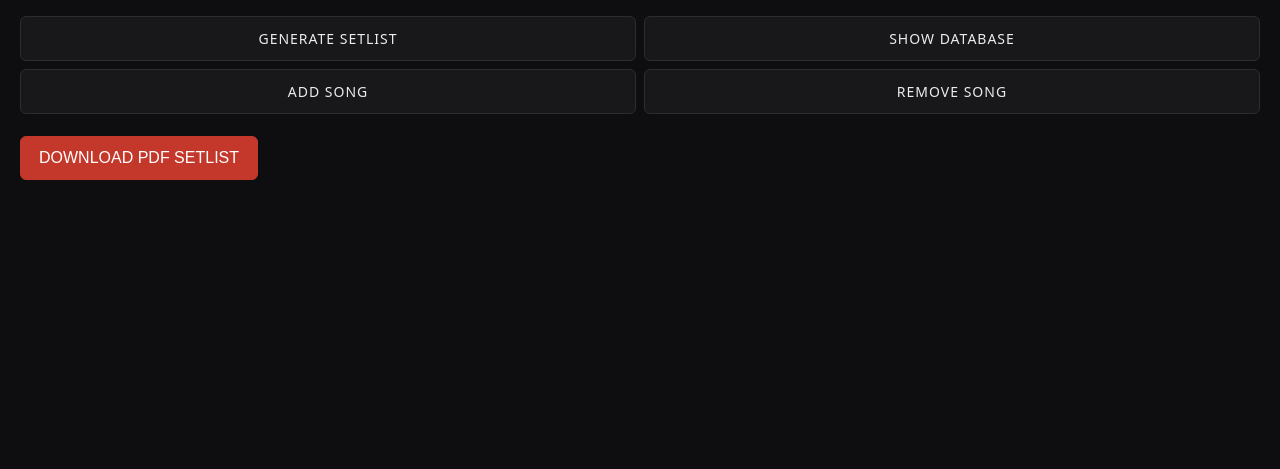
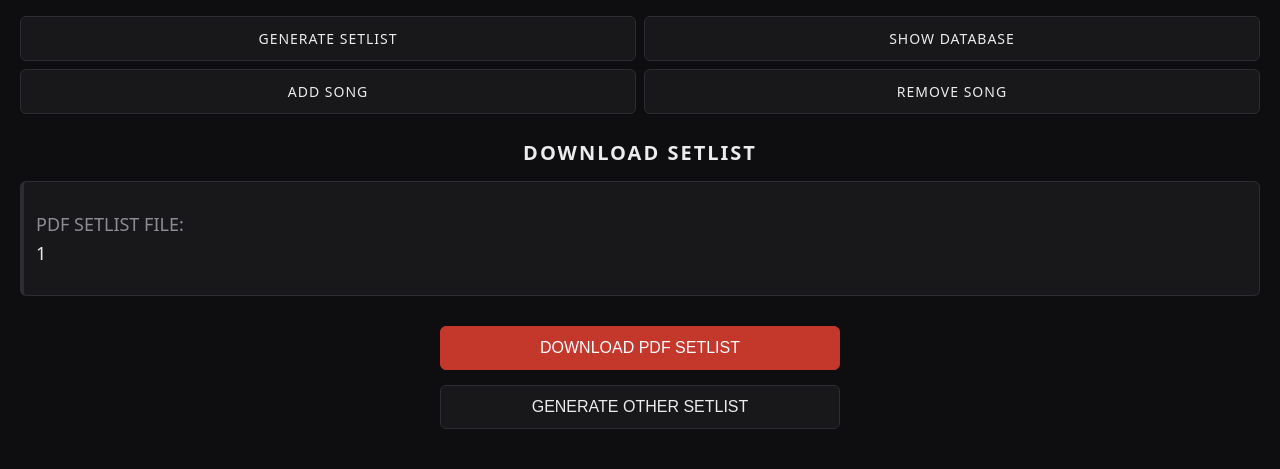
Before and after one commit to lukaszgibas96/setlist-generator, a Flask app: page /generate_setlist/download in a window 1280 px wide. Shown: the part 488-957 px from the top of the page. Before the commit the page ends 668 px from the top, so only its background shows below. Run offline with Flask 3, Linux system fonts and the light colour scheme; the visitor is signed in with stand-in values (Sample User, id 1); parts of the project's set-up code (start-up, migrations or seed data) failed here and were passed over.

Commit message:
Add download page, cancel flow and per-key session cleanup
- Download page: file name card, download and generate-other buttons
- Confirm-remove: cancel with flash message, fallback for unknown action
- "Generate other setlist" clears date, place and pdf from the session
- Setlist duration shown as a card on the create-setlist page
- Error messages use class="error"

```diff
--- a/app.py
+++ b/app.py
@@ -121,6 +121,8 @@ def confirm_remove_song(number):
         elif action == "cancel":
             flash('Removal cancelled', "warning")
             return redirect("/songs")
+        else:
+            return render_template("remove_confirm.html", number= number, title= song["title"])
 @app.route("/generate_setlist/get_event_details", methods =["GET", "POST"])
 def get_event_details():
     if request.method == "POST":
@@ -229,7 +231,7 @@ def create_setlist():
                                 bis
                                 )
             session["pdf"] = file_name
-            flash("Setlist successfuly generated and saved!", "success")
+            flash("Setlist successfully generated!", "success")
             return redirect("/generate_setlist/download")
         elif action == "add_row":
             setlist.append("")
@@ -284,14 +286,22 @@ def download_pdf():
         return redirect("/generate_setlist/get_event_details")
     file_name = session["pdf"]
     if request.method == "GET":
-        return render_template("download_pdf.html")
+        return render_template("download_pdf.html",file_name=file_name)
     if request.method == "POST":
-        return send_from_directory("output",
+        action = request.form["action"]
+        if action == "download":
+            return send_from_directory("output",
                                     file_name,
                                     as_attachment = True
                                     )
+        elif action == "generate_other_setlist":
+            session.pop("date",None)
+            session.pop("place",None)
+            session.pop("pdf", None)
+            return redirect("/generate_setlist/get_event_details")
 
-
+        else:
+            return redirect("/generate_setlist/download")
 # ----------------- auxiliary functions -----------------
 
 def find_song_row_by_number(number,database):
--- a/static/style.css
+++ b/static/style.css
@@ -129,6 +129,48 @@ input:focus{
     border-color: var(--accent);
 }
 
+.info_label{
+    display:block;
+    border: thin solid var(--border);
+    border-radius: var(--radius);
+    padding: 12px;
+    margin: 0 0 30px 0;
+    border-left: 4px solid var(--success);
+    background-color: var(--surface);
+    color: var(--muted);
+    text-transform: uppercase;
+}
+.info_label p{
+    border-bottom: thin solid var(--border);
+    padding-bottom: 5px;
+    margin-bottom: 5px;
+}
+.info_label p:last-child{
+        border-bottom: none;
+}
+.bold_time{
+    color: var(--text);
+    font-weight: bold;
+    text-transform: none;
+}
+.download_label{
+    display:block;
+    border: thin solid var(--border);
+    border-radius: var(--radius);
+    padding: 12px;
+    margin: 0 0 30px 0;
+    border-left: 4px solid var(--border);
+    background-color: var(--surface);
+    color: var(--muted);
+    text-transform: uppercase;
+}
+.file_name{
+    display: block;
+    margin-top: 5px;
+    color: var(--text);
+    word-break: break-all;
+    text-transform: none;
+}
 button {
     padding: 12px 18px;
     margin: 4px 4px 4px 0;
--- a/templates/download_pdf.html
+++ b/templates/download_pdf.html
@@ -7,9 +7,16 @@
 {% endif %}
 
 <form method="POST" action="/generate_setlist/download">
-    <p></p>
-    <button class="primary" type= "submit"> Download PDF Setlist </button>
 
+    <h1 class="section_header">Download setlist</h1>
+
+    <div class="download_label">
+    <p> PDF Setlist File: <span class="file_name">{{file_name}}</span></p>
+    </div>
+    <div class="actions">
+    <button class="primary" type= "submit" name="action" value="download"> Download PDF Setlist </button>
+    <button type="submit" name="action" value="generate_other_setlist">generate other setlist</button>
+    </div>
 </form>
 
 {% endblock %}
--- a/templates/edit_song.html
+++ b/templates/edit_song.html
@@ -3,7 +3,7 @@
 {% block content %}
 
 {% if error %}
-    <p style="color:red">{{error}}</p>
+    <p class="error">{{error}}</p>
 {% endif %}
 
 <form method="POST" action="/edit_song/{{number}}">
@@ -11,7 +11,7 @@
     <label> Song title <input type="text" name= "title" value= {{title}}> </label>
     <label> Song duration <input type="text" name="duration" value= {{duration}}> </label>
 
-    <button type= "submit"> Send </button>
+    <button type= "submit"> Update </button>
 
 </form>
 
```
Also changed, not shown: templates/create_setlist.html (+7 -3 lines).
